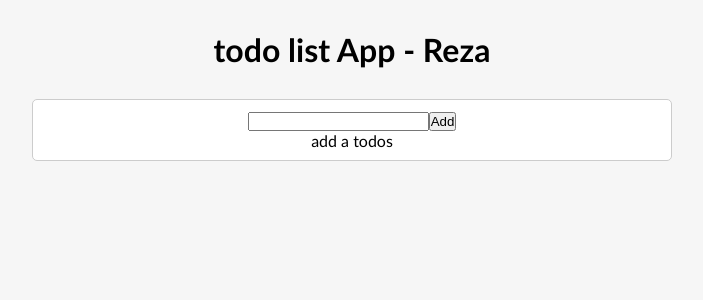
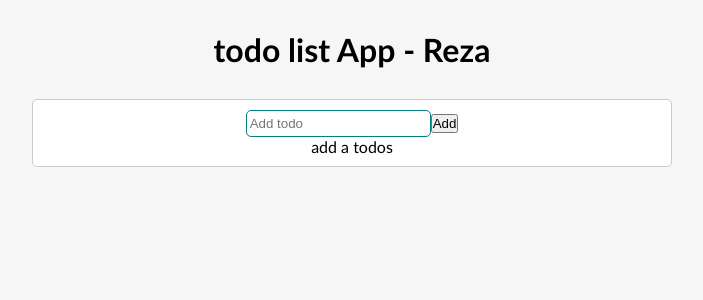
Before and after one commit to rezadelbaz/firstProject, a React (Create React App) app: page / in a window 1280 px wide. Shown: the top 300 px of the page, without its empty margins (288-991 px from the left). Built offline with nearby package versions, Linux system fonts and the light colour scheme.

Commit message:
improve edit fuction

```diff
--- a/src/App.css
+++ b/src/App.css
@@ -34,3 +34,13 @@
   text-decoration: line-through;
   color: #ccc;
 }
+input {
+  border: 1px solid #ccc;
+  border-radius: 5px;
+  padding: 5px 3px;
+  outline: none;
+}
+
+input:focus {
+  border: 1px solid teal;
+}
--- a/src/components/Todo.js
+++ b/src/components/Todo.js
@@ -1,11 +1,11 @@
-const Todo = ({ todo, onComplete, onDelete }) => {
+const Todo = ({ todo, onComplete, onDelete, onEdit }) => {
   return (
     <div className="todo">
       <div className={todo.isCompleted ? "completed" : ""} onClick={onComplete}>
         {todo.text}
       </div>
       <div>
-        <button>Edit</button>
+        <button onClick={onEdit}>Edit</button>
         <button onClick={onDelete}>Delete</button>
       </div>
     </div>
--- a/src/components/TodoApp.js
+++ b/src/components/TodoApp.js
@@ -5,7 +5,7 @@ import TodoList from "./TodoList";
 const TodoApp = () => {
   const [todos, setTodos] = useState([]);
 
-  const addTodoHandler = (input) => {
+  const addTodo = (input) => {
     const newTodo = {
       id: Math.floor(Math.random() * 1000),
       text: input,
@@ -31,10 +31,24 @@ const TodoApp = () => {
     // updatedTodos = filter;
     setTodos(filter);
   };
+
+  const updateTodo = (id, newValue) => {
+    const index = todos.findIndex((todo) => todo.id === id);
+    const selectedTodo = { ...todos[index] };
+    selectedTodo.text = newValue;
+    const updatedTodos = [...todos];
+    updatedTodos[index] = selectedTodo;
+    setTodos(updatedTodos);
+  };
   return (
     <div className="container">
-      <TodoForm addTodoHandler={addTodoHandler} />
-      <TodoList todos={todos} onComplete={completeTodo} onDelete={removeTodo} />
+      <TodoForm addTodoHandler={addTodo} />
+      <TodoList
+        todos={todos}
+        onComplete={completeTodo}
+        onDelete={removeTodo}
+        onUpdata={updateTodo}
+      />
     </div>
   );
 };
--- a/src/components/TodoForm.js
+++ b/src/components/TodoForm.js
@@ -1,7 +1,11 @@
-import { useState } from "react";
+import { useEffect, useRef, useState } from "react";
 
 const TodoForm = (props) => {
-  const [input, setInput] = useState("");
+  const [input, setInput] = useState(props.edit ? props.edit.text : "");
+  const inputRef = useRef(null);
+  useEffect(() => {
+    inputRef.current.focus();
+  }, []);
   const changeHandler = (e) => {
     setInput(e.target.value);
   };
@@ -16,8 +20,14 @@ const TodoForm = (props) => {
   };
   return (
     <form onSubmit={submitHandler}>
-      <input type="text" value={input} onChange={changeHandler} />
-      <button type="submit">Add</button>
+      <input
+        type="text"
+        value={input}
+        onChange={changeHandler}
+        placeholder={props.edit ? "Update todo" : "Add todo"}
+        ref={inputRef}
+      />
+      <button type="submit">{props.edit ? "Update" : "Add"}</button>
     </form>
   );
 };
--- a/src/components/TodoList.js
+++ b/src/components/TodoList.js
@@ -1,6 +1,13 @@
+import { useState } from "react";
 import Todo from "./Todo";
+import TodoForm from "./TodoForm";
 
-const TodoList = ({ todos, onComplete, onDelete }) => {
+const TodoList = ({ todos, onComplete, onDelete, onUpdata }) => {
+  const [edit, setEdit] = useState({ id: null, text: "", isCompleted: false });
+  const editTodo = (newValue) => {
+    onUpdata(edit.id, newValue);
+    setEdit({ id: null, text: "" });
+  };
   const renderTodos = () => {
     if (todos.length === 0) return <p>add a todos</p>;
     return todos.map((todo) => {
@@ -10,11 +17,20 @@ const TodoList = ({ todos, onComplete, onDelete }) => {
           todo={todo}
           onComplete={() => onComplete(todo.id)}
           onDelete={() => onDelete(todo.id)}
+          onEdit={() => setEdit(todo)}
         />
       );
     });
   };
-  return <div>{renderTodos()}</div>;
+  return (
+    <div>
+      {edit.id ? (
+        <TodoForm addTodoHandler={editTodo} edit={edit} />
+      ) : (
+        renderTodos()
+      )}
+    </div>
+  );
 };
 
 export default TodoList;
```
